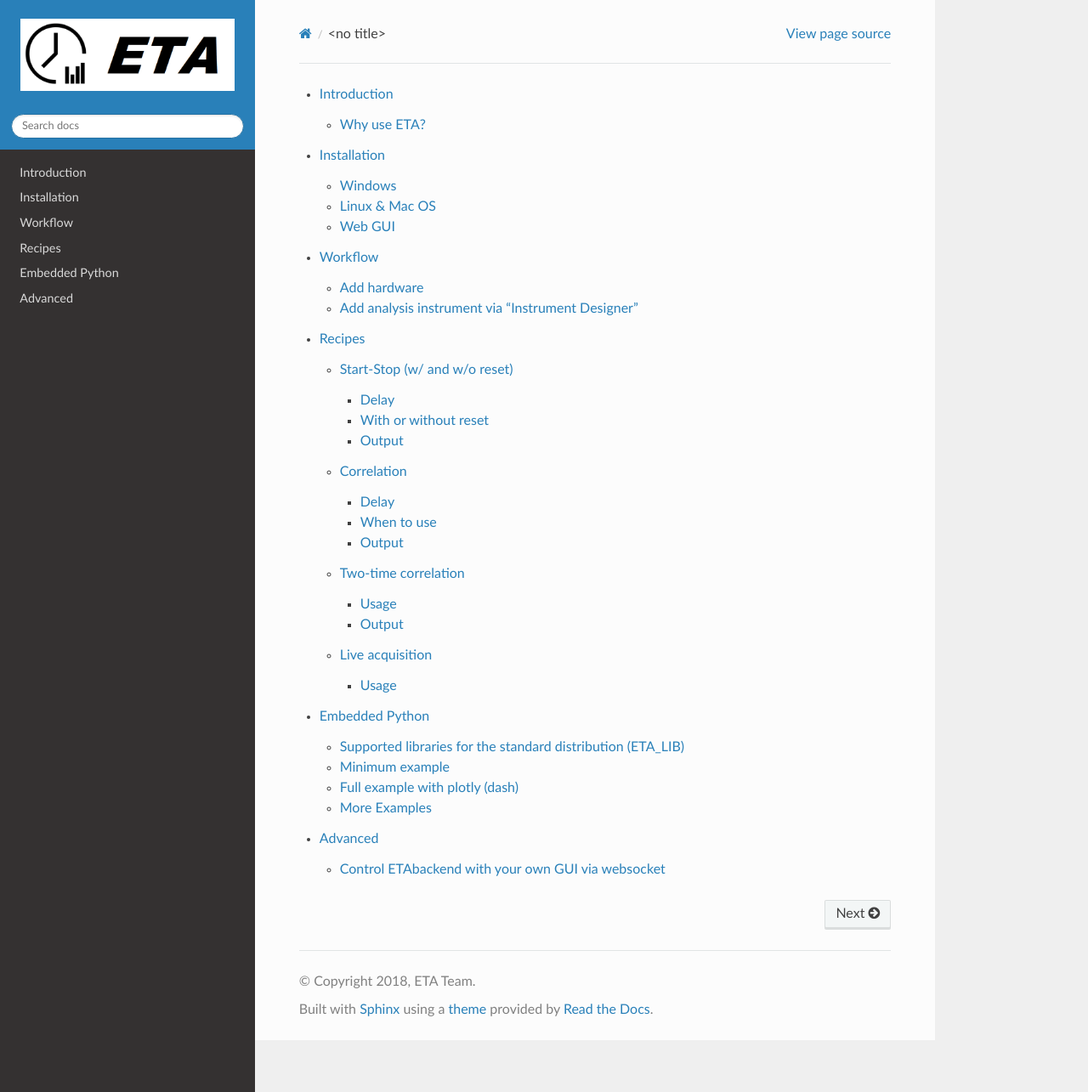
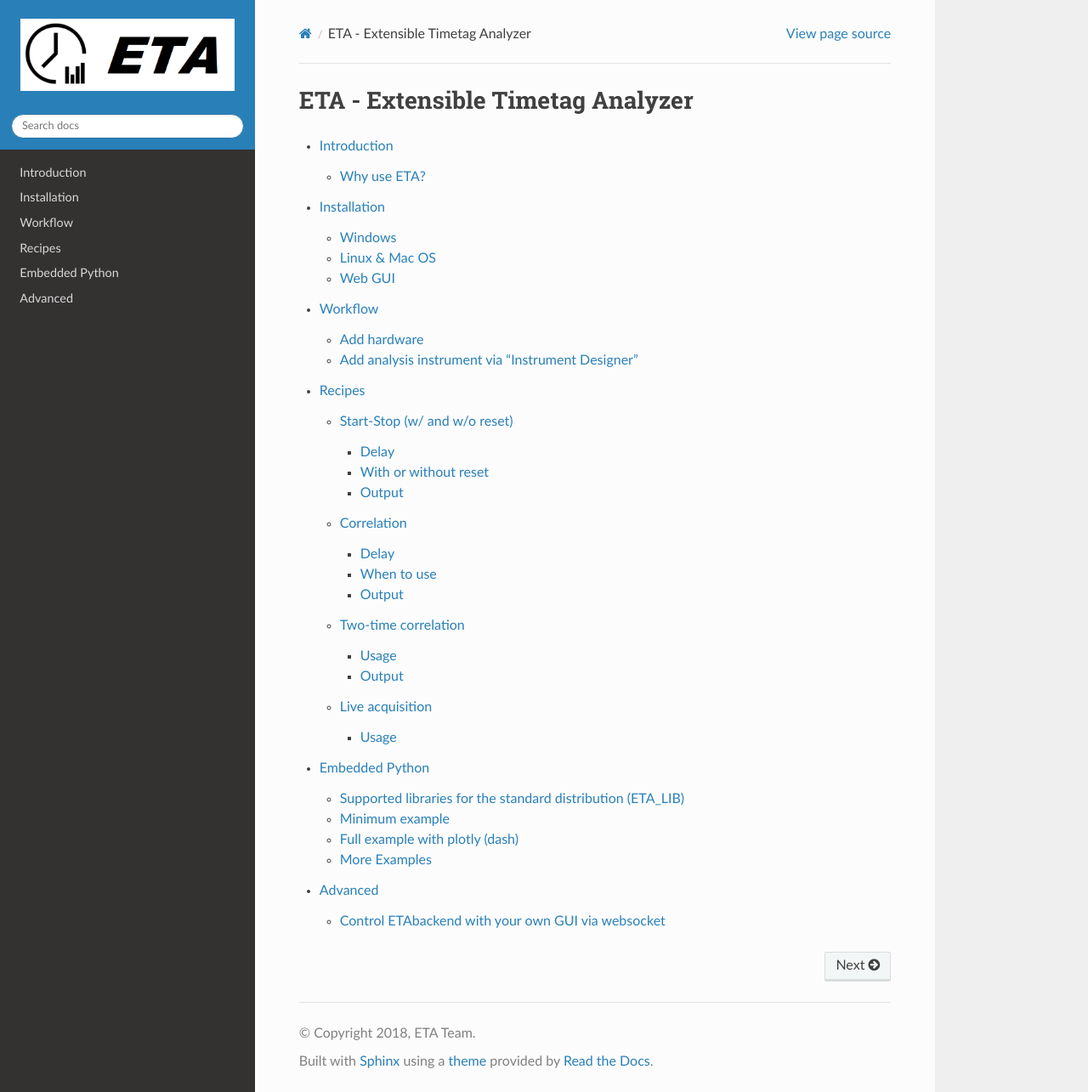
Before and after one commit to timetag/timetag.github.io, a Sphinx documentation site: the page built from docs/index.rst, in a window 1280 px wide and 1285 px high. Shown: the whole window at 85% size. Built offline with Sphinx 7.4.7 and the Read the Docs theme 2.0.0, drawn with Linux system fonts in a browser that asks for light colours.

Commit message:
Update index.rst

```diff
--- a/docs/index.rst
+++ b/docs/index.rst
@@ -3,7 +3,9 @@
    You can adapt this file completely to your liking, but it should at least
    contain the root `toctree` directive.
 
-
+***********************************
+ETA - Extensible Timetag Analyzer
+***********************************
 
 .. toctree::
 
```
